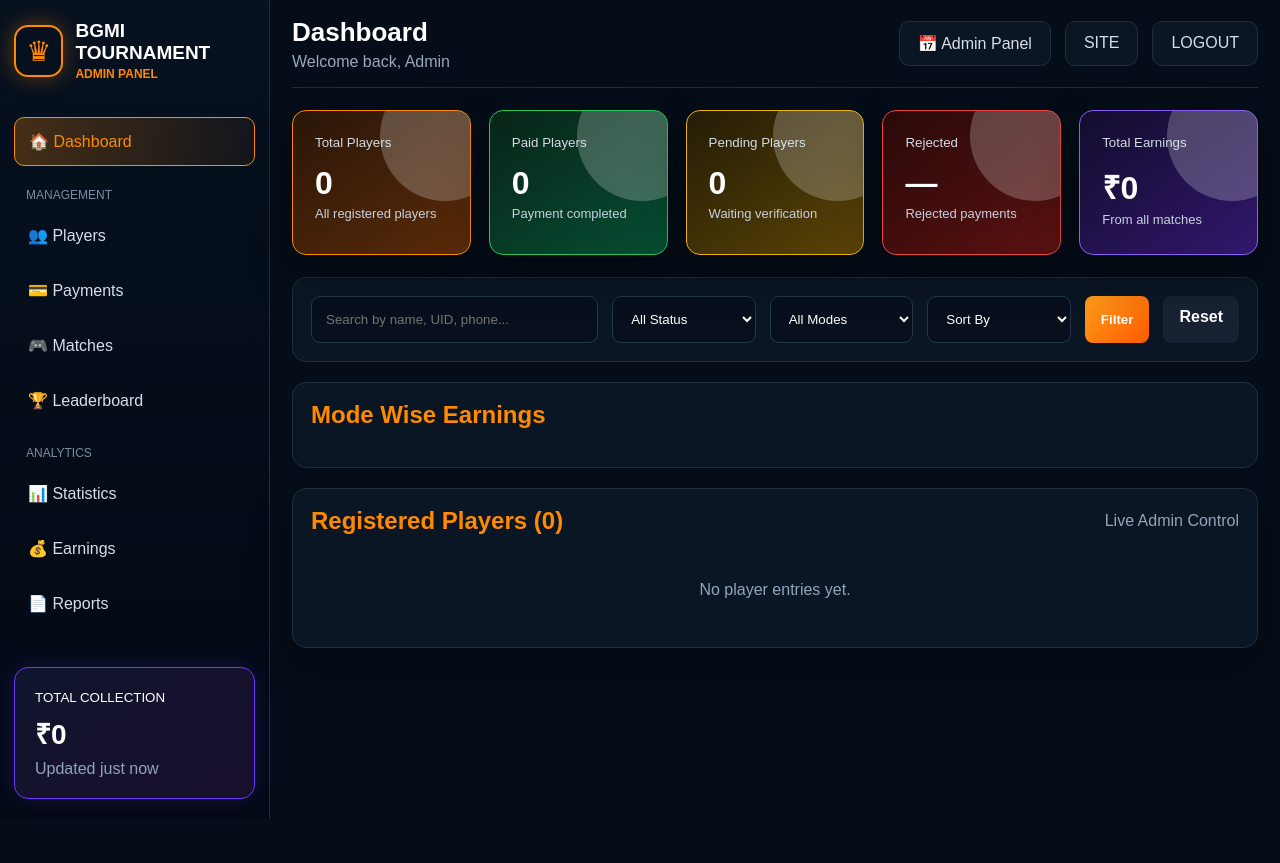
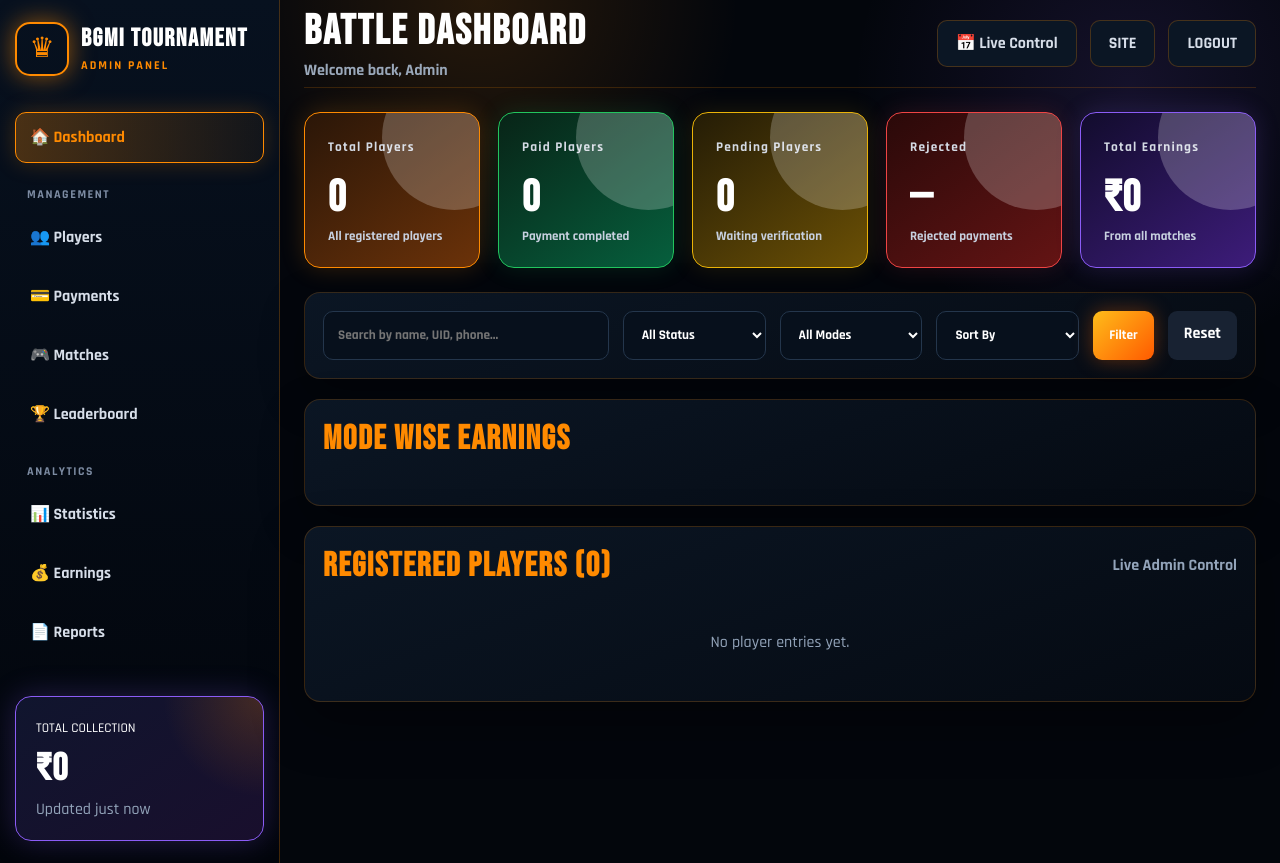
Before and after one commit to aryankumar67163-png/bgmi-site, a Flask app: page /admin in a window 1280 px wide. Before the commit the page ends 819 px from the top, so only its background shows below. Run offline with Flask 3, Linux system fonts and the light colour scheme; the visitor is signed in with stand-in values (Sample User, id 1); data that the repository does not hold is empty; some libraries are stand-ins or nearby versions.

Commit message:
Update admin.html

```diff
--- a/templates/admin.html
+++ b/templates/admin.html
@@ -4,183 +4,248 @@
 <meta name="viewport" content="width=device-width, initial-scale=1.0">
 <title>BGMI Admin Panel</title>
 
+<link href="https://fonts.googleapis.com/css2?family=Bebas+Neue&family=Rajdhani:wght@500;600;700&display=swap" rel="stylesheet">
+
 <style>
 *{box-sizing:border-box}
 body{
     margin:0;
-    font-family:Arial, sans-serif;
-    background:#050d18;
+    font-family:'Rajdhani',Arial,sans-serif;
+    background:#03060c;
     color:white;
 }
 a{text-decoration:none;color:white}
+button,input,select{font-family:'Rajdhani',Arial,sans-serif}
 
 .layout{
     display:grid;
-    grid-template-columns:270px 1fr;
+    grid-template-columns:280px 1fr;
     min-height:100vh;
 }
+
 .sidebar{
-    background:linear-gradient(180deg,#07111f,#030914);
-    border-right:1px solid #1f2d3d;
-    padding:20px 14px;
+    background:linear-gradient(180deg,#07111f,#02050b);
+    border-right:1px solid rgba(255,138,0,.25);
+    padding:22px 15px;
+    box-shadow:10px 0 45px rgba(0,0,0,.45);
 }
+
 .brand{
     display:flex;
     align-items:center;
     gap:12px;
-    margin-bottom:35px;
+    margin-bottom:36px;
 }
+
 .logo-icon{
-    width:52px;
-    height:52px;
+    width:54px;
+    height:54px;
     border:2px solid #ff8a00;
-    border-radius:14px;
+    border-radius:15px;
     display:flex;
     align-items:center;
     justify-content:center;
     color:#ff8a00;
     font-size:28px;
-    box-shadow:0 0 22px rgba(255,138,0,.35);
+    box-shadow:0 0 25px rgba(255,138,0,.55);
 }
+
 .brand h2{
     margin:0;
-    font-size:19px;
+    font-family:'Bebas Neue';
+    font-size:25px;
+    letter-spacing:1.5px;
 }
+
 .brand span{
     color:#ff8a00;
     font-size:12px;
     font-weight:900;
+    letter-spacing:2px;
 }
+
 .menu-title{
     color:#7d8ca3;
     font-size:12px;
-    margin:22px 12px 10px;
+    margin:24px 12px 10px;
+    font-weight:900;
+    letter-spacing:1.5px;
 }
+
 .menu-item{
     display:flex;
     align-items:center;
     gap:12px;
     padding:14px;
-    border-radius:10px;
+    border-radius:11px;
     color:#d7dee9;
     margin-bottom:8px;
+    font-weight:800;
+    border:1px solid transparent;
 }
+
 .menu-item.active{
-    background:linear-gradient(90deg,rgba(255,138,0,.25),rgba(255,138,0,.05));
+    background:linear-gradient(90deg,rgba(255,138,0,.27),rgba(255,138,0,.05));
     border:1px solid #ff8a00;
     color:#ff8a00;
+    box-shadow:0 0 22px rgba(255,138,0,.22);
 }
+
 .collection-box{
-    margin-top:40px;
+    margin-top:38px;
     padding:20px;
-    border-radius:14px;
-    background:linear-gradient(145deg,#10152e,#190f2d);
-    border:1px solid #6d35ff;
-    box-shadow:0 0 25px rgba(109,53,255,.18);
+    border-radius:16px;
+    background:
+    radial-gradient(circle at top right,rgba(255,138,0,.2),transparent 35%),
+    linear-gradient(145deg,#10152e,#190f2d);
+    border:1px solid #8b5cf6;
+    box-shadow:0 0 30px rgba(139,92,246,.25);
 }
-.collection-box h2{margin:8px 0;font-size:28px}
+
+.collection-box h2{
+    margin:8px 0;
+    font-family:'Bebas Neue';
+    font-size:38px;
+    letter-spacing:1px;
+}
 
 .main{
-    padding:0 22px 30px;
+    padding:0 24px 32px;
+    background:
+    radial-gradient(circle at 20% 0%,rgba(255,138,0,.14),transparent 22%),
+    radial-gradient(circle at 85% 10%,rgba(139,92,246,.13),transparent 24%),
+    #03060c;
 }
+
 .topbar{
     height:88px;
     display:flex;
     align-items:center;
     justify-content:space-between;
-    border-bottom:1px solid #1f2d3d;
+    border-bottom:1px solid rgba(255,138,0,.18);
 }
+
 .topbar h1{
     margin:0;
-    font-size:26px;
+    font-family:'Bebas Neue';
+    font-size:42px;
+    letter-spacing:2px;
 }
+
 .topbar p{
-    margin:5px 0 0;
+    margin:3px 0 0;
     color:#9aa8ba;
+    font-weight:700;
 }
+
 .top-actions{
     display:flex;
-    gap:14px;
+    gap:13px;
 }
+
 .top-pill{
     background:#0b1624;
-    border:1px solid #1f2d3d;
+    border:1px solid rgba(255,138,0,.24);
     padding:12px 18px;
     border-radius:10px;
     color:#d7dee9;
+    font-weight:900;
 }
 
 .stats{
     display:grid;
     grid-template-columns:repeat(5,1fr);
     gap:18px;
-    margin:22px 0;
+    margin:24px 0;
 }
+
 .stat-card{
-    border-radius:14px;
-    padding:22px;
-    min-height:145px;
+    border-radius:16px;
+    padding:23px;
+    min-height:150px;
     position:relative;
     overflow:hidden;
     border:1px solid #24364c;
-    box-shadow:0 20px 45px rgba(0,0,0,.35);
+    box-shadow:0 20px 48px rgba(0,0,0,.38);
 }
+
 .stat-card:before{
     content:"";
     position:absolute;
-    width:130px;
-    height:130px;
+    width:145px;
+    height:145px;
     border-radius:50%;
-    right:-40px;
-    top:-40px;
+    right:-48px;
+    top:-48px;
     opacity:.22;
     background:white;
 }
-.stat-card small{color:#d4dae4}
+
+.stat-card small{
+    color:#d4dae4;
+    font-weight:900;
+    letter-spacing:1.2px;
+}
+
 .stat-card h2{
-    font-size:32px;
+    font-family:'Bebas Neue';
+    font-size:44px;
     margin:14px 0 4px;
+    letter-spacing:1px;
 }
+
 .stat-card p{
     color:#c7d0df;
     margin:0;
     font-size:13px;
+    font-weight:700;
 }
-.orange-card{background:linear-gradient(145deg,#2a1608,#5a2b08);border-color:#ff8a00}
-.green-card{background:linear-gradient(145deg,#082417,#064e33);border-color:#22c55e}
-.yellow-card{background:linear-gradient(145deg,#241c06,#5a4305);border-color:#eab308}
-.red-card{background:linear-gradient(145deg,#2a0909,#5a1111);border-color:#ef4444}
-.purple-card{background:linear-gradient(145deg,#120c2d,#31176b);border-color:#8b5cf6}
+
+.orange-card{background:linear-gradient(145deg,#2a1608,#6b3209);border-color:#ff8a00;box-shadow:0 0 25px rgba(255,138,0,.20)}
+.green-card{background:linear-gradient(145deg,#082417,#065f3d);border-color:#22c55e;box-shadow:0 0 25px rgba(34,197,94,.15)}
+.yellow-card{background:linear-gradient(145deg,#241c06,#6b5005);border-color:#eab308;box-shadow:0 0 25px rgba(234,179,8,.13)}
+.red-card{background:linear-gradient(145deg,#2a0909,#641414);border-color:#ef4444;box-shadow:0 0 25px rgba(239,68,68,.14)}
+.purple-card{background:linear-gradient(145deg,#120c2d,#3d1c7a);border-color:#8b5cf6;box-shadow:0 0 25px rgba(139,92,246,.18)}
 
 .filter-panel{
-    background:#0b1624;
-    border:1px solid #1f2d3d;
-    border-radius:14px;
+    background:linear-gradient(160deg,#0b1624,#060b13);
+    border:1px solid rgba(255,138,0,.18);
+    border-radius:16px;
     padding:18px;
     display:grid;
     grid-template-columns:2fr 1fr 1fr 1fr auto auto;
     gap:14px;
     margin-bottom:20px;
+    box-shadow:0 18px 45px rgba(0,0,0,.28);
 }
+
 .filter-panel input,.filter-panel select{
     width:100%;
     background:#07101c;
     border:1px solid #24364c;
     color:white;
     padding:14px;
-    border-radius:9px;
+    border-radius:10px;
     outline:none;
+    font-weight:800;
 }
+
+.filter-panel input:focus,.filter-panel select:focus{
+    border-color:#ff8a00;
+    box-shadow:0 0 18px rgba(255,138,0,.25);
+}
+
 .btn{
     border:0;
     padding:12px 16px;
-    border-radius:8px;
+    border-radius:9px;
     font-weight:900;
     cursor:pointer;
     display:inline-block;
     text-align:center;
 }
-.btn-orange{background:linear-gradient(135deg,#ff9f1a,#ff5a00);color:white}
+
+.btn-orange{background:linear-gradient(135deg,#ffbd1a,#ff5a00);color:white;box-shadow:0 0 20px rgba(255,106,0,.35)}
 .btn-dark{background:#182232;color:white}
 .btn-green{background:linear-gradient(135deg,#16a34a,#058636);color:white}
 .btn-blue{background:linear-gradient(135deg,#2563eb,#1743a8);color:white}
@@ -188,88 +253,112 @@ a{text-decoration:none;color:white}
 .btn-yellow{background:linear-gradient(135deg,#f59e0b,#d97706);color:white}
 
 .table-card{
-    background:#0b1624;
-    border:1px solid #1f2d3d;
-    border-radius:14px;
+    background:linear-gradient(160deg,#0b1624,#050a12);
+    border:1px solid rgba(255,138,0,.2);
+    border-radius:16px;
     padding:18px;
-    box-shadow:0 18px 45px rgba(0,0,0,.32);
+    box-shadow:0 20px 52px rgba(0,0,0,.38);
+    overflow:auto;
 }
+
 .table-title{
     display:flex;
     justify-content:space-between;
     align-items:center;
     margin-bottom:16px;
 }
+
 .table-title h2{
     margin:0;
     color:#ff8a00;
+    font-family:'Bebas Neue';
+    font-size:34px;
+    letter-spacing:1.5px;
 }
+
 .player-table{
     width:100%;
     border-collapse:collapse;
 }
+
 .player-table th{
     color:#b5c1d3;
     font-size:12px;
     text-align:left;
     padding:14px 12px;
     border-bottom:1px solid #24364c;
+    letter-spacing:1px;
 }
+
 .player-table td{
     padding:14px 12px;
     border-bottom:1px solid #172538;
     vertical-align:middle;
+    font-weight:700;
 }
+
 .player-table tr:hover td{
     background:#0f2135;
 }
+
 .player-name{
     font-weight:900;
+    color:white;
 }
+
 .sub{
     color:#93a4ba;
     font-size:12px;
     margin-top:5px;
 }
+
 .badge{
     padding:6px 10px;
-    border-radius:7px;
+    border-radius:8px;
     font-size:12px;
     font-weight:900;
     display:inline-block;
 }
+
 .badge-paid{background:#064e33;color:#34d399}
 .badge-pending{background:#5a4305;color:#facc15}
 .badge-rejected{background:#5a1111;color:#fca5a5}
 .badge-mode{background:#153966;color:#7dd3fc}
 .badge-played{background:#064e33;color:#34d399}
 .badge-no{background:#4c1d1d;color:#fca5a5}
+
 .kills{
     color:#ff8a00;
     font-weight:900;
-    font-size:18px;
+    font-size:20px;
+    text-shadow:0 0 14px rgba(255,138,0,.45);
 }
+
 .rank-medal{
     font-size:24px;
 }
+
 .rank-num{
     font-weight:900;
     color:#dce6f4;
 }
+
 .actions{
     display:flex;
     gap:7px;
     flex-wrap:wrap;
 }
+
 .action-btn{
     padding:7px 10px;
-    border-radius:7px;
+    border-radius:8px;
     font-size:12px;
     font-weight:900;
     display:inline-block;
     border:none;
     cursor:pointer;
 }
+
 .empty{
     padding:30px;
     text-align:center;
@@ -278,27 +367,39 @@ a{text-decoration:none;color:white}
 
 .mode-earn{
     margin:20px 0;
-    background:#0b1624;
-    border:1px solid #1f2d3d;
-    border-radius:14px;
+    background:linear-gradient(160deg,#0b1624,#050a12);
+    border:1px solid rgba(255,138,0,.18);
+    border-radius:16px;
     padding:18px;
+    box-shadow:0 18px 45px rgba(0,0,0,.28);
 }
+
 .mode-earn h2{
     margin-top:0;
     color:#ff8a00;
+    font-family:'Bebas Neue';
+    font-size:34px;
+    letter-spacing:1.5px;
 }
+
 .earn-grid{
     display:grid;
     grid-template-columns:repeat(4,1fr);
     gap:12px;
 }
+
 .earn-item{
     background:#07101c;
     border:1px solid #24364c;
-    border-radius:10px;
+    border-radius:12px;
     padding:14px;
+    font-weight:800;
 }
-.earn-item b{color:#ff8a00}
+
+.earn-item b{
+    color:#ff8a00;
+    font-size:20px;
+}
 
 @media(max-width:1100px){
     .layout{grid-template-columns:1fr}
@@ -307,11 +408,15 @@ a{text-decoration:none;color:white}
     .filter-panel{grid-template-columns:1fr 1fr}
     .player-table{font-size:13px}
 }
+
 @media(max-width:700px){
     .main{padding:0 12px 20px}
+    .topbar{height:auto;padding:18px 0;display:block}
+    .top-actions{margin-top:14px;flex-wrap:wrap}
     .stats{grid-template-columns:1fr}
     .filter-panel{grid-template-columns:1fr}
-    .player-table, .player-table thead, .player-table tbody, .player-table th, .player-table td, .player-table tr{
+    .earn-grid{grid-template-columns:1fr}
+    .player-table,.player-table thead,.player-table tbody,.player-table th,.player-table td,.player-table tr{
         display:block;
     }
     .player-table thead{display:none}
@@ -371,11 +476,11 @@ a{text-decoration:none;color:white}
     <main class="main">
         <div class="topbar">
             <div>
-                <h1>Dashboard</h1>
+                <h1>Battle Dashboard</h1>
                 <p>Welcome back, Admin</p>
             </div>
             <div class="top-actions">
-                <div class="top-pill">📅 Admin Panel</div>
+                <div class="top-pill">📅 Live Control</div>
                 <a class="top-pill" href="/">SITE</a>
                 <a class="top-pill" href="/logout">LOGOUT</a>
             </div>
@@ -455,7 +560,7 @@ a{text-decoration:none;color:white}
         <section class="table-card">
             <div class="table-title">
                 <h2>Registered Players ({{ players|length }})</h2>
-                <div style="color:#93a4ba;">Live Admin Control</div>
+                <div style="color:#93a4ba;font-weight:800;">Live Admin Control</div>
             </div>
 
             {% if players|length == 0 %}
@@ -477,6 +582,7 @@ a{text-decoration:none;color:white}
                         <th>Actions</th>
                     </tr>
                 </thead>
+
                 <tbody>
                     {% for p in players %}
                     <tr>
```
